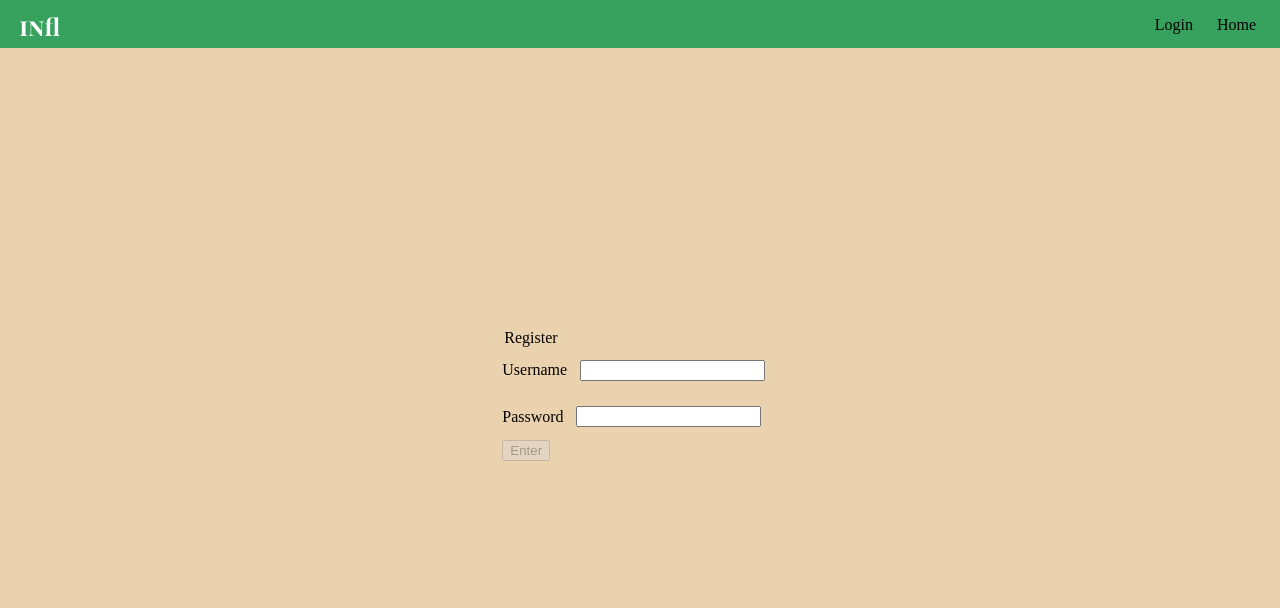
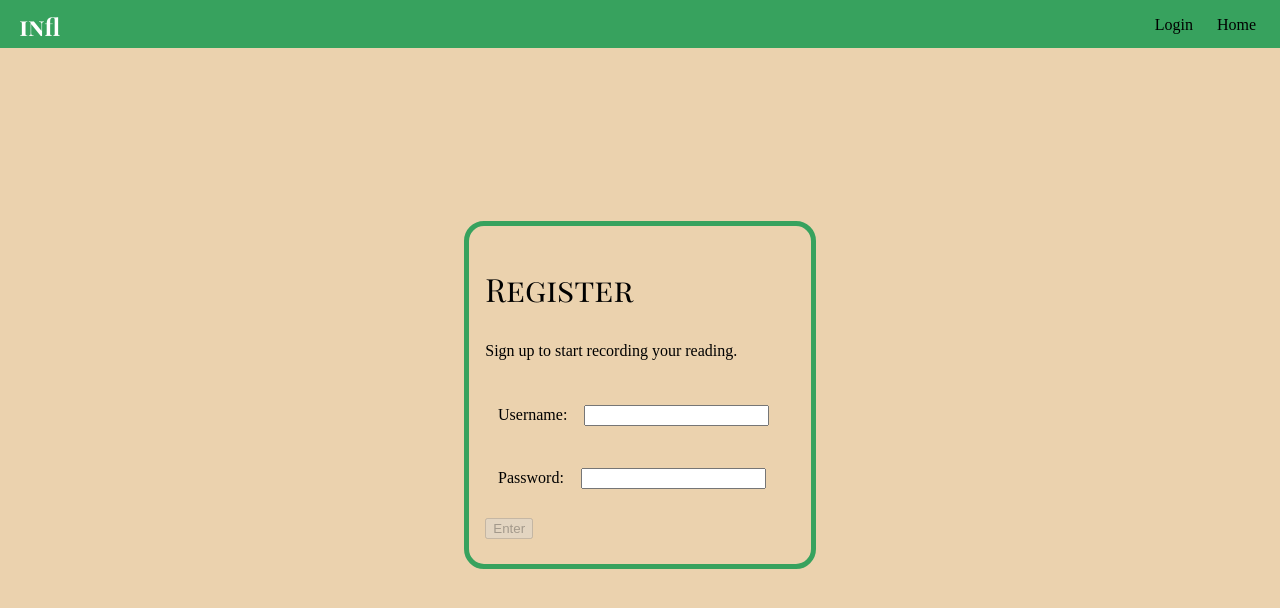
Before and after one commit to GarudaZ/infinite-library-fe, an Angular app: page /register in a window 1280 px wide. Shown: the top 608 px of the page. Built offline with nearby package versions, Linux system fonts and the light colour scheme.

Commit message:
adds styling to registration page

```diff
--- a/src/app/login/login.component.html
+++ b/src/app/login/login.component.html
@@ -1,5 +1,6 @@
 <div class="form" [hidden]="user">
   <h2>Login</h2>
+  <p>Login to your Infinite Library Account.</p>
   <form #loginForm="ngForm">
     <div class="entry-field">
       <label for="Username: ">Username</label>
--- a/src/app/register/register.component.html
+++ b/src/app/register/register.component.html
@@ -1,8 +1,9 @@
-<div>
-  <legend>Register</legend>
+<div class="form">
+  <h2>Register</h2>
+  <p>Sign up to start recording your reading.</p>
   <form #registerForm="ngForm">
-    <div>
-      <label for="Username">Username</label>
+    <div class="entry-field">
+      <label for="Username">Username: </label>
       <input
         id="Username"
         name="username"
@@ -15,8 +16,8 @@
         Name is required
       </div>
     </div>
-    <div>
-      <label for="Password">Password</label>
+    <div class="entry-field">
+      <label for="Password">Password: </label>
       <input
         id="Password"
         name="password"
--- a/src/app/services/user.service.ts
+++ b/src/app/services/user.service.ts
@@ -40,7 +40,6 @@ export class UserService {
       };
 
       this.userSubject.next(decodedUser);
-      console.log(decodedToken);
     } else {
       console.log('No token found');
     }
--- a/src/styles.scss
+++ b/src/styles.scss
@@ -25,7 +25,7 @@ h2 {
   font-weight: 400;
   font-style: normal;
   font-size: 4vh;
-  margin: 2vh;
+  margin: 2vh 0;
 }
 .container {
   display: grid;
@@ -100,9 +100,13 @@ app-splash {
   border-width: 5px;
   border-style: solid;
   padding: 2vw 2vh;
+  display: flex;
+  flex-direction: column;
+  align-items: left;
+  justify-content: left;
 }
 .entry-field {
-  margin: 2vh;
+  margin: 2vh 1vw;
 }
 input {
   margin: 1vw;
```
